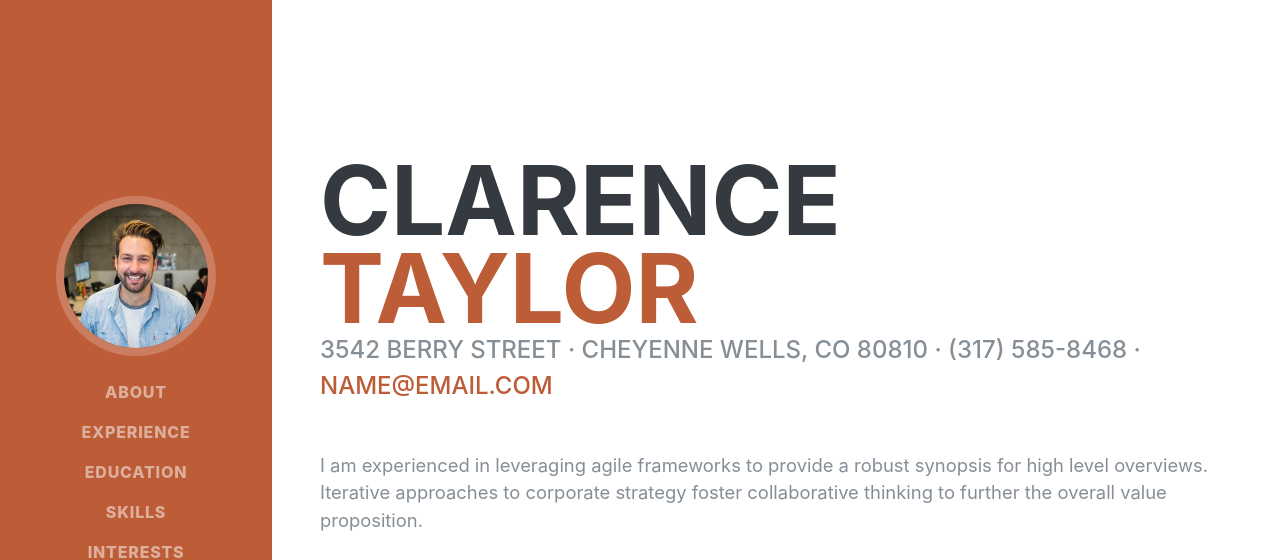
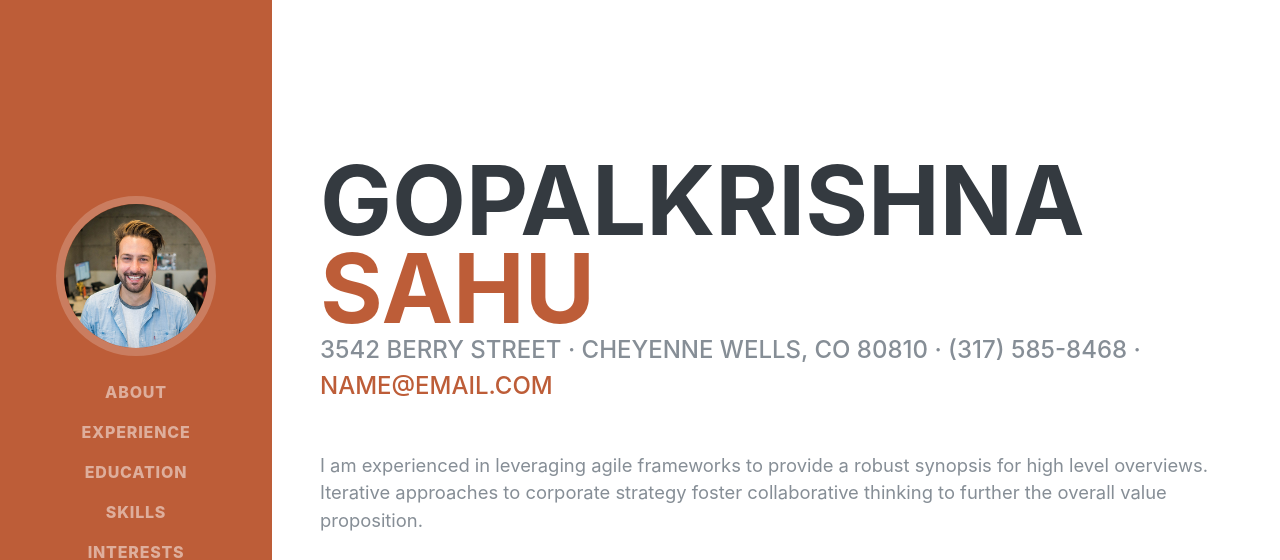
Before and after one commit to gopalsahu/resume, a website: page index.html in a window 1280 px wide. Shown: the top 560 px of the page. Drawn offline with nearby package versions, Linux system fonts and the light colour scheme; files that its build step writes are made by us from their sources; a web font is replaced by a local one.

Commit message:
Update index.html

```diff
--- a/index.html
+++ b/index.html
@@ -63,8 +63,8 @@
 
     <section class="resume-section p-3 p-lg-5 d-flex align-items-center" id="about">
       <div class="w-100">
-        <h1 class="mb-0">Clarence
-          <span class="text-primary">Taylor</span>
+        <h1 class="mb-0">Gopalkrishna
+          <span class="text-primary">Sahu</span>
         </h1>
         <div class="subheading mb-5">3542 Berry Street · Cheyenne Wells, CO 80810 · (317) 585-8468 ·
           <a href="mailto:name@email.com">name@email.com</a>
```
